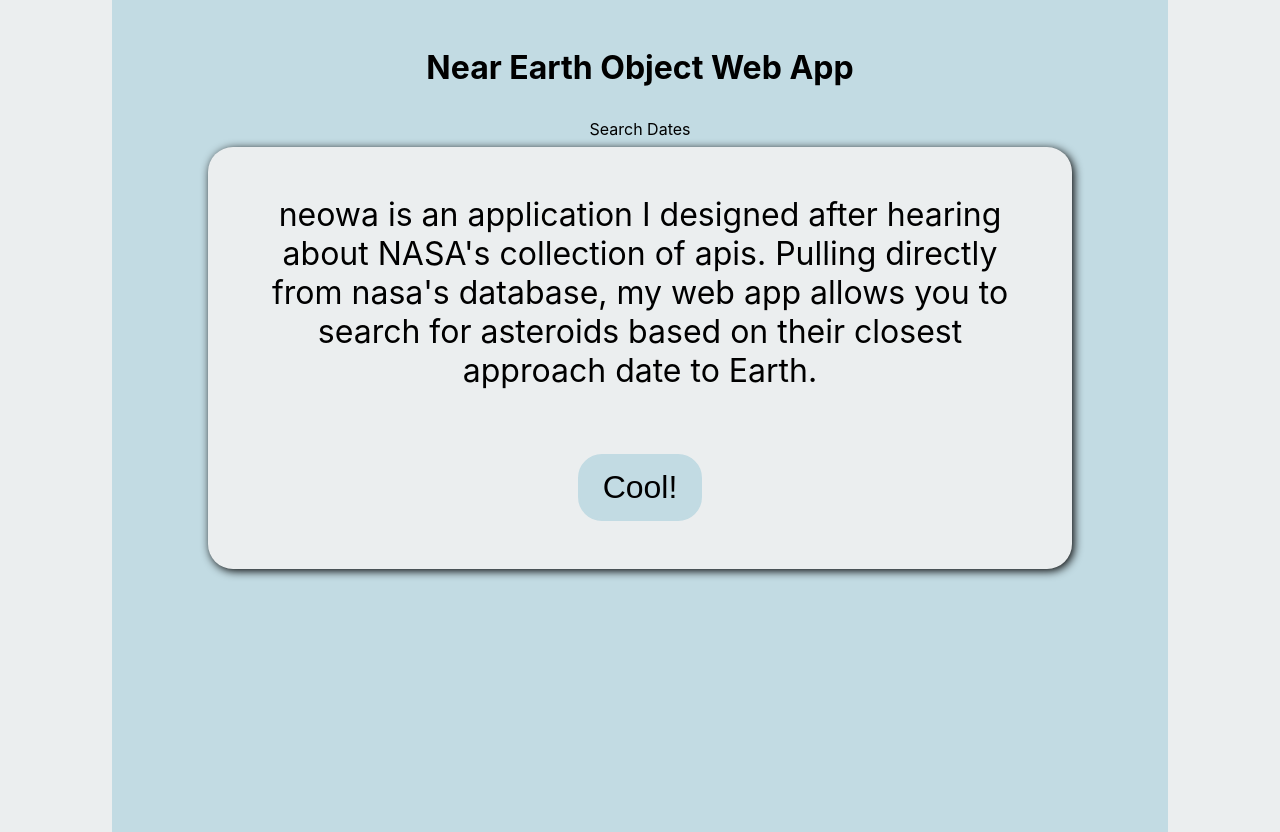
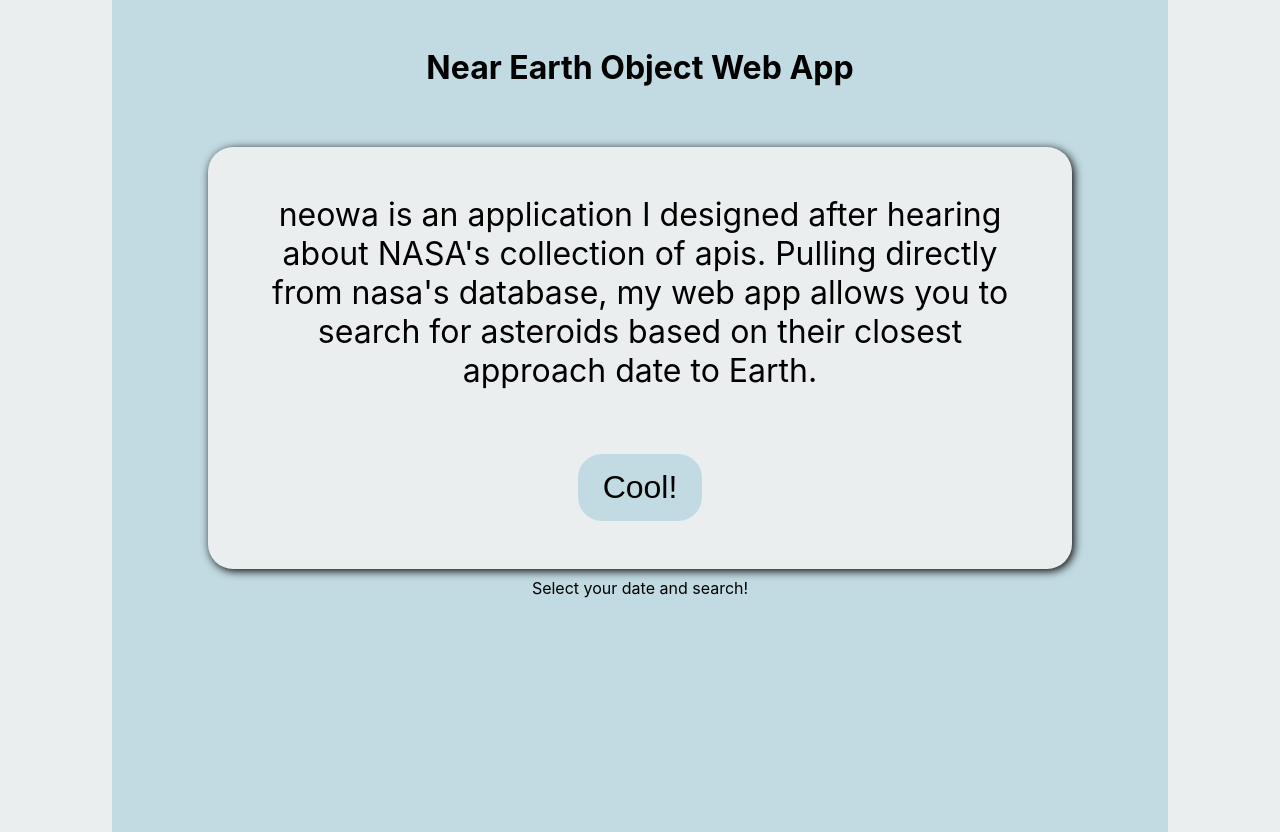
Before and after one commit to PhilCodesNow/react-neows-app, a React (Create React App) app: page / in a window 1280 px wide. Built offline with nearby package versions, Linux system fonts and the light colour scheme.

Commit message:
finished basic app

```diff
--- a/src/App.js
+++ b/src/App.js
@@ -12,7 +12,6 @@
 
 const [apiData, setApiData] = useState()
 const [startDate, setStartDate] = useState()
-const [endDate, setEndDate] = useState()
 const [descriptionClose, setDescriptionClose] = useState(false)
 const [noSearch, setNoSearch] = useState(true)
 
@@ -25,10 +24,6 @@
   setStartDate(e.target.value)
 }
 
-const handleSetEndDate = (e) =>{
-  setEndDate(e.target.value)
-}
-
 let noSearchClass
 
 if(noSearch === true){
@@ -39,8 +34,8 @@
 
 const handleSearchApi = (e) =>{
   e.preventDefault()
-  if(startDate !== undefined && endDate !== undefined){
-    fetch(`https://api.nasa.gov/neo/rest/v1/feed?start_date=${startDate}&end_date=${endDate}&api_key=DEMO_KEY`)
+  if(startDate !== undefined){
+    fetch(`https://api.nasa.gov/neo/rest/v1/feed?start_date=${startDate}&end_date=${startDate}&api_key=DEMO_KEY`)
     .then(response => response.json())
     .then(data => setApiData(data))
     setNoSearch(true)
@@ -69,13 +64,11 @@
       handleCloseDescription={handleCloseDescription}/>
       <SearchForm
       startDate={startDate}
-      endDate={endDate}
       handleSetStartDate={handleSetStartDate}
-      handleSetEndDate={handleSetEndDate}
       handleSearchApi={handleSearchApi}
       />
       <div className={noSearchClass}>
-        please select a start and end date
+        please select a date
       </div>
       <Results
       apiData={apiData}
--- a/src/Results.css
+++ b/src/Results.css
@@ -5,9 +5,10 @@
 .results__box{
     width: 70%;
     margin: 0 auto;
+    text-align: center;
     background-color: rgb(235, 238, 239);
     padding: .5em;
-    height: 60vh;
+    height: 30vh;
     overflow: scroll;
 }
 .results__box__div{
@@ -16,11 +17,12 @@
     justify-content: space-between;
 }
 .results__box__div div{
-    width: 30%;
+    /* width: 45%; */
     text-align: left;
 }
 #link{
-    width: 10%;
+    /* width: 10%; */
+    text-align: right;
 }
 .results__box__div:nth-child(odd){
     background-color: rgb(207, 216, 218);
--- a/src/Results.js
+++ b/src/Results.js
@@ -54,7 +54,7 @@
 } else {
     return(
         <div className="results">
-            Select your dates to search!
+            Select your date and search!
         </div>
     )
 }
--- a/src/SearchForm.css
+++ b/src/SearchForm.css
@@ -2,10 +2,12 @@
     width: 80%;
     margin: 0 auto;
     text-align: center;
+    font-size: 2em;
 }
 .searchForm form input[type=date]{
     margin-top: 1em;
     margin-right: 1em;
+    font-size: .8em;
 }
 .searchForm form input[type=submit]{
     display: block;
--- a/src/SearchForm.js
+++ b/src/SearchForm.js
@@ -8,17 +8,18 @@
     startDate,
     endDate,
     handleSetStartDate,
-    handleSetEndDate,
     handleSearchApi
 } = props
     return (
         <div className="searchForm">
-            Search Dates
+            <h3>
+            Search Date
+            </h3>
+
             <form onSubmit={handleSearchApi}>
-                <label>Start Date: </label>
+                <label>Date: </label>
                 <input type="date" onInput={handleSetStartDate}></input>
-                <label>End Date: </label>
-                <input type="date" onInput={handleSetEndDate}></input>
+
                 <input type="submit" value="Search!"></input>
             </form>
         </div>
--- a/src/View.css
+++ b/src/View.css
@@ -2,15 +2,15 @@
     background-color: rgb(171, 189, 196);
     position: fixed;
     top: 17em;
-    right: 10em;
-    left: 10em;
+    right: 15em;
+    left: 15em;
     padding: 1em;
     border-radius: 25px;
     font-size: 1.5em;
 }
 .view__div{
     margin: .3em 0;
-    text-align: left;
+    text-align: center;
 }
 .view button{
     font-size: 1.4em;
```
